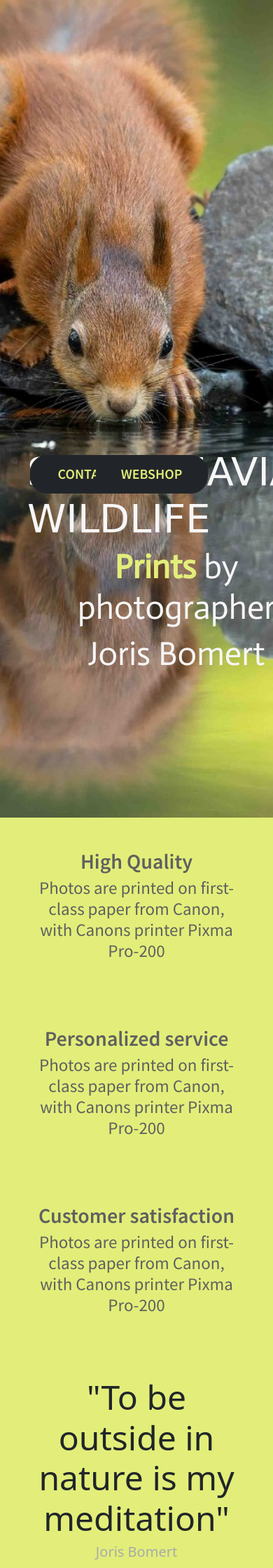
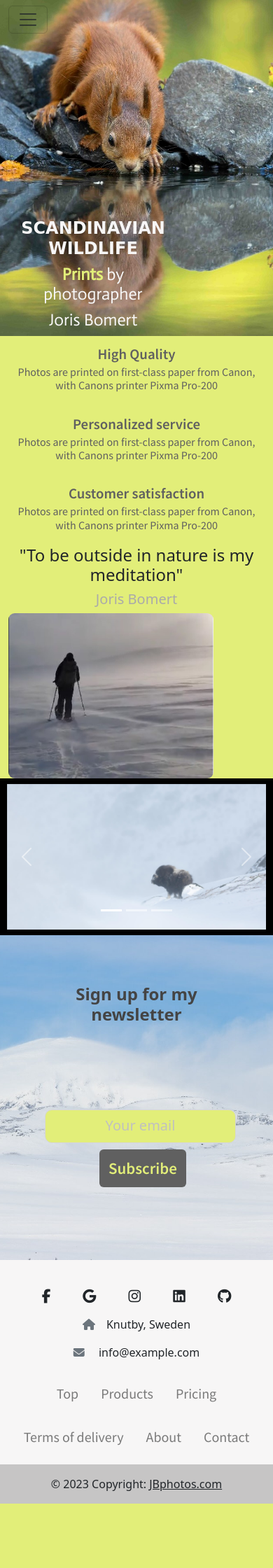
Before and after one commit to CamilCar/jb-wildlife-photos, a Django app: page / in a window 390 px wide; the page is wider, and only the part inside the window is pictured. Shown: the top 2240 px of that part at 70% size. After the commit the page ends 2148 px from the top of that part, so only its background shows below. Run offline with Django 3.2, Linux system fonts and the light colour scheme; some libraries are stand-ins or nearby versions; some web fonts are replaced.

Commit message:
Setup mobile nav. Add responsive styling

```diff
--- a/home/templates/home/index.html
+++ b/home/templates/home/index.html
@@ -1,38 +1,31 @@
 {% extends 'base.html' %}
 {% load static %}
-
-
 
 
 {% block content %}
 
 <div class="hero-image">
+  {% include 'includes/mobile-nav.html' %}
     <div class="hero-text">
         <h1>SCANDINAVIAN WILDLIFE</h1>
         <h2><strong> Prints </strong> by photographer</h2>
         <h2>Joris Bomert</h2>
-    </div>
-    <div class="hero-nav">
-        <div class="nav-contact">
-            <button type="button" class="btn btn-dark">CONTACT</button>
-        </div>
-        <div class="nav-webshop">
-        <button type="button" class="btn btn-dark">WEBSHOP</button>
-        </div>
+        {% include 'includes/main-nav.html' %}
+
     </div>
 </div>
 <div class="three-reasons-wrapper">
     <div class="container text-center three-reasons">
         <div class="row">
-            <div class="col">
+            <div class="col- col-sm">
                 <span>High Quality</span>
                 <h3>Photos are printed on first-class paper from Canon, with Canons printer Pixma Pro-200</h3>
             </div>
-            <div class="col">
+            <div class="col- col-sm">
                 <span>Personalized service</span>
                 <h3>Photos are printed on first-class paper from Canon, with Canons printer Pixma Pro-200</h3>
             </div>
-            <div class="col">
+            <div class="col- col-sm">
                 <span>Customer satisfaction</span>
                 <h3>Photos are printed on first-class paper from Canon, with Canons printer Pixma Pro-200</h3>
             </div>
--- a/jb_wildlife_photos/settings.py
+++ b/jb_wildlife_photos/settings.py
@@ -78,6 +78,9 @@ TEMPLATES = [
     },
 ]
 
+BASE_DIR = Path(__file__).resolve().parent.parent
+TEMPLATES_DIR = os.path.join(BASE_DIR, 'templates')
+
 AUTHENTICATION_BACKENDS = [
 
     # Needed to login by username in Django admin, regardless of `allauth`
--- a/static/css/base.css
+++ b/static/css/base.css
@@ -19,12 +19,12 @@ body {
 }
 
 h1 {
+    text-align: center;
     font-size: 3.5rem;
 }
 
 h2 {
     font-size: 3rem;
-
 }
 
 h5{
@@ -38,12 +38,11 @@ strong {
 }
 .hero-text {
     font-family: 'Aboreto', cursive;
-    margin-top: 40em;
-    margin-left: 10%;
+    margin-top: 37em;
+    margin-left: 6em;
     font-size: 1rem;
     display: inline-block;
     color: #f7f6f6;
-
 }
 
 .hero-text > h2 {
@@ -51,48 +50,49 @@ strong {
     font-family: 'Actor', sans-serif;
 }
 
-.col span,
-h3 {
+.col-sm span {
     font-family: 'Source Sans Pro', sans-serif;
     font-weight: bold;
-    font-size: 30px;
+    font-size: 1.7rem;
     color: #606060;
 }
 
 h3 {
     font-weight: normal;
-    font-size: 25px;
+    font-size: 1.5rem;
     text-align: center;
+    font-family: 'Source Sans Pro', sans-serif;
+    color: #606060;
+
 }
 
 .nav-contact {
-    top: 77%;
-    left: 11%;
-    position: absolute;
-    border-radius: 50% ;
-    width: 160px;
+    border-radius: 50%;
     height: 55px;
 }
 .nav-webshop {
-    top: 77%;
-    left: 35%;
-    position: absolute;
-    border-radius: 50% ;
-    width: 160px;
+    border-radius: 50%;
     height: 55px;
 }
 .btn-dark{
     font-family: 'Source Sans Pro', sans-serif;
     font-weight: bolder;
     font-size: 20px;
-    width: 100%;
     height: 100%;
+    min-width: 10em;
     border-radius: 24px;
     color: #e2ee79;
 }
 
+.mobile-nav {
+    visibility: hidden;
+}
+
 .hero-nav {
-    width: 100%;
+    position: relative;
+    width: 50em;
+    display: flex;
+    justify-content: space-evenly;
 }
 
 .three-reasons-wrapper {
@@ -100,7 +100,7 @@ h3 {
     height: auto;
 }
 
-.col {
+.col- {
     margin: 40px;
 }
 
@@ -160,7 +160,7 @@ input[type=text] {
 
 /* Footer styles */
 
-.nav-link {
+.bottom-nav a {
     color: #7a7a7a;
     font-family: 'Source Sans Pro', sans-serif;
     font-size: 20px;
@@ -170,3 +170,93 @@ input[type=text] {
 .nav-link:hover {
     color: black;
 }
+
+/* Media Queries */
+
+/* Mobile and small screen devices up to 992px wide */
+@media screen and (min-width: 320px)  and (max-width: 993px) {
+    .hero-image{
+        height: 30em;
+    }
+
+    h1 {
+        font-size: 1.5rem;
+        font-weight: bold;
+    }
+
+    .hero-text {
+        margin-top: 16em;
+        margin-left: 1em;
+        width: 60%;
+    }
+
+    h2 {
+        font-size: x-large;
+    }
+    .hero-nav {
+        visibility: hidden;
+    }
+
+    h3 {
+        font-size: 1rem;
+    }
+
+    .col- span {
+        font-size: 1.3rem;
+    }
+
+    .col- {
+        margin: 11px 0;
+    }
+
+    .bg-body-tertiary {
+        --bs-bg-opacity: none;
+    }
+
+    .mobile-nav {
+        visibility: visible;
+    }
+
+    .navbar-nav a {
+        color: #e2ee79;
+    }
+
+    .navbar-collapse {
+        top: 3rem;
+        position: absolute;
+    }
+
+    .quote-img img{
+        width: 75vw;
+    }
+
+    .carousel-caption {
+        right: 0;
+        left: 0;
+    }
+}
+
+/* @media screen and (min-width: 993px) {
+    .mobile-nav {
+        visibility: hidden;
+    }
+ } */
+
+
+/* Ipads, tablets up to 768px wide */
+/* @media screen and (min-width: 481px)  and (max-width: 768px){
+    .hero-image{
+        height: 30em;
+    }
+} */
+
+/* Small screens, laptops up to 1024px */
+/* @media screen and (min-width: 769px)  and (max-width: 1024px){
+    .hero-image {
+        height: 30em;
+    }
+
+    .hero-text {
+        margin-top: 12em;
+    }
+} */
--- a/templates/base.html
+++ b/templates/base.html
@@ -34,7 +34,6 @@
     <title>JB Wildlife Photos</title>
   </head>
   <body>
-
 
 
     {% block content %}
@@ -107,7 +106,7 @@
               </p>
             </div>
           </section>
-          <ul class="nav justify-content-center">
+          <ul class="nav justify-content-center bottom-nav">
             <li class="nav-item">
               <a class="nav-link" aria-current="page" href="#">Top</a>
             </li>
--- a/templates/includes/main-nav.html
+++ b/templates/includes/main-nav.html
@@ -0,0 +1,6 @@
+
+
+<div class="hero-nav">
+    <button type="button" class="btn btn-dark nav-contact">CONTACT</button>
+    <button type="button" class="btn btn-dark nav-webshop" >WEBSHOP</button>
+</div>
--- /dev/null
+++ b/templates/includes/mobile-nav.html
@@ -0,0 +1,26 @@
+<nav class="navbar navbar-expand-lg bg-body-tertiary mobile-nav">
+    <div class="container-fluid">
+      <button class="navbar-toggler" type="button" data-bs-toggle="collapse" data-bs-target="#navbarNavDropdown" aria-controls="navbarNavDropdown" aria-expanded="false" aria-label="Toggle navigation">
+        <span class="navbar-toggler-icon"></span>
+      </button>
+      <div class="collapse navbar-collapse" id="navbarNavDropdown">
+        <ul class="navbar-nav">
+          <li class="nav-item">
+            <a class="nav-link" href="#">Features</a>
+          </li>
+          <li class="nav-item">
+            <a class="nav-link" href="#">Pricing</a>
+          </li>
+          <li class="nav-item dropdown">
+            <a class="nav-link dropdown-toggle" href="#" role="button" data-bs-toggle="dropdown" aria-expanded="false">
+              Dropdown link
+            </a>
+            <ul class="dropdown-menu">
+              <li><a class="dropdown-item" href="#">CONTACT</a></li>
+              <li><a class="dropdown-item" href="#">WEBSHOP</a></li>
+            </ul>
+          </li>
+        </ul>
+      </div>
+    </div>
+  </nav>
```
Also changed, not shown: templates/includes/mobile-top-header.html (deleted).
